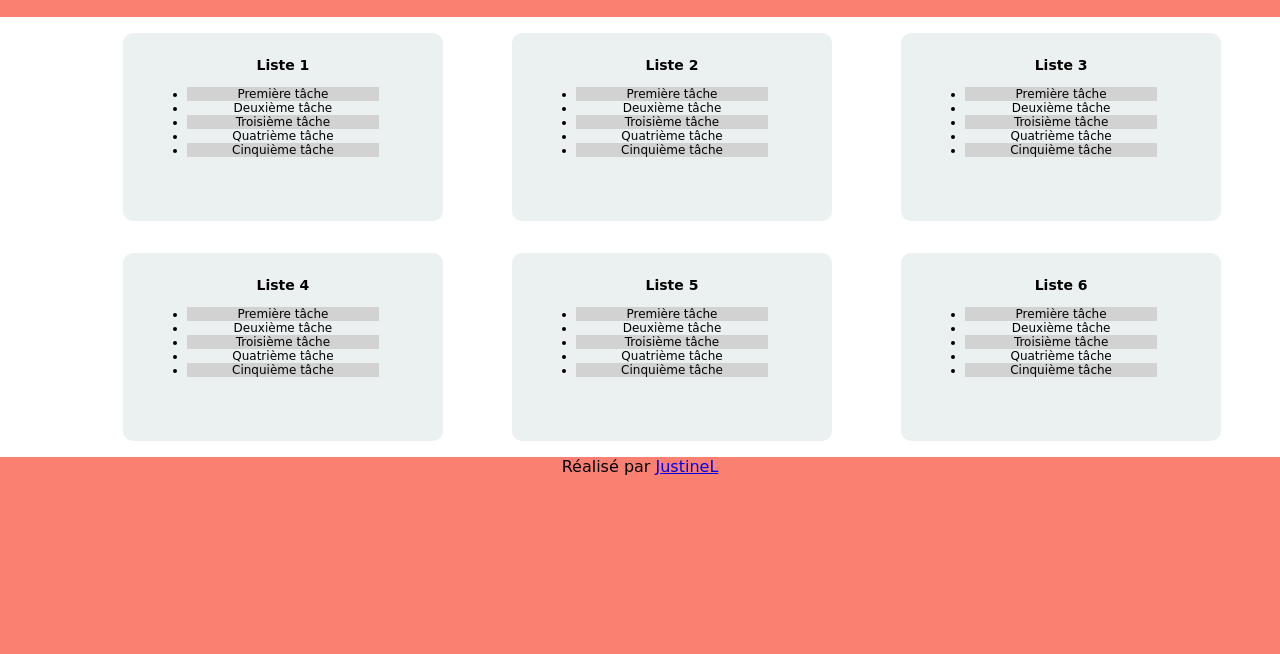
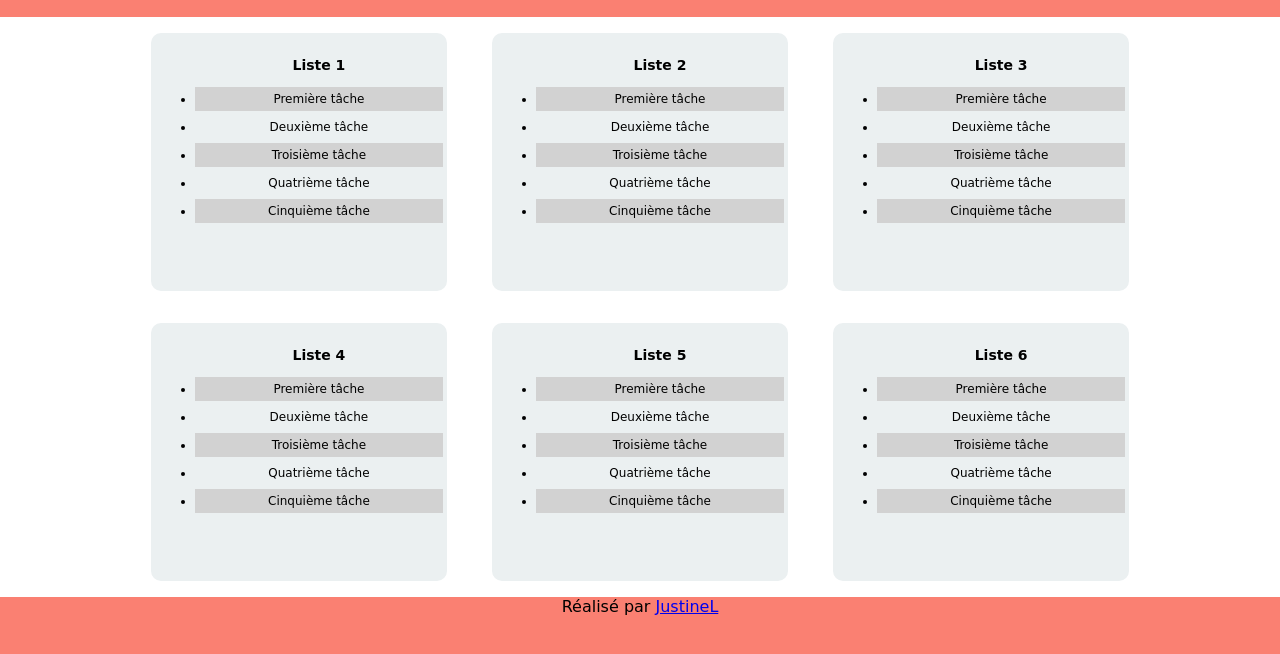
Before and after one commit to julebbb/Projet-html-css, a plain HTML site: page index.html in a window 1280 px wide. Shown: the part 112-766 px from the top of the page. Drawn offline with Linux system fonts and the light colour scheme.

Commit message:
modification de la mis en page des listes

```diff
--- a/style.css
+++ b/style.css
@@ -17,12 +17,11 @@ div {
 ul {
   display: inline-block;
   background-color: #ebf0f1;
-  width: 15%;
-  padding-left: 5%;
-  padding-right: 5%;
+  width: 20%;
   padding-top: 10px;
   padding-bottom: 5%;
-  margin-left: 5%;
+  margin-left: 20px;
+  margin-right: 20px;
   border-radius: 10px;
 }
 
@@ -32,6 +31,10 @@ h3 {
 
 li {
   font-size: 12px;
+  margin: 20px;
+  padding-top: 5px;
+  padding-bottom: 5px;
+  margin: 4px;
 }
 
 .liFoncer {
```
